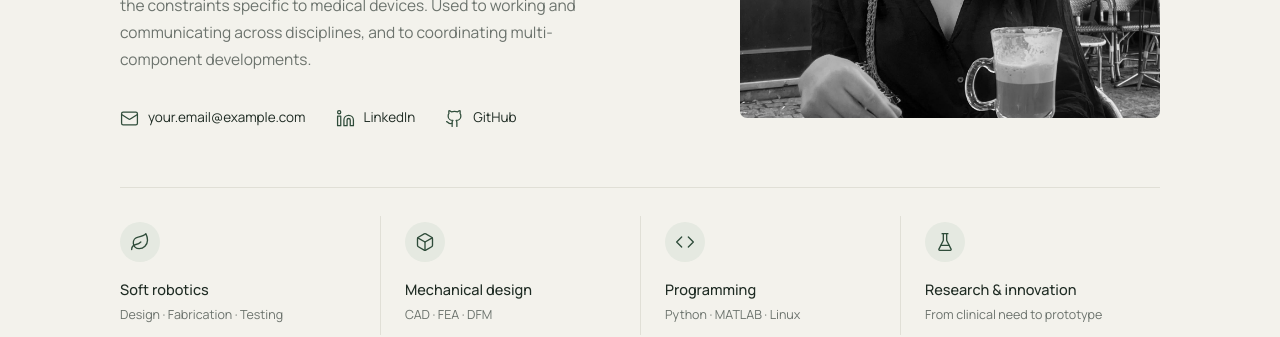
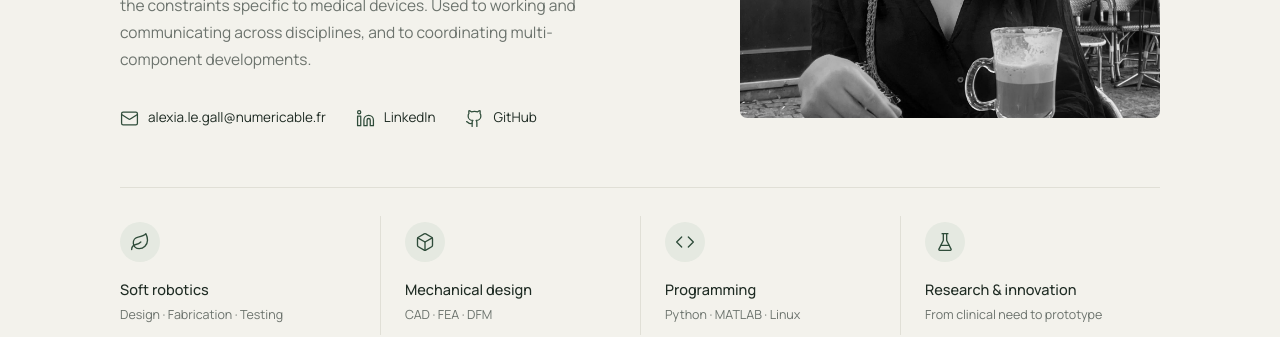
Before and after one commit to alexiaisgoofingaround/alexialegall, a Jekyll site: the page built from index.html, in a window 1280 px wide and 939 px high. Shown: the part 424-761 px from the top of the window. Built offline with Jekyll 4.4.1, drawn with Linux system fonts in a browser that asks for light colours.

Commit message:
Update _config.yml

```diff
--- a/_config.yml
+++ b/_config.yml
@@ -12,11 +12,11 @@
   name: "Alexia Le Gall"
   role: "Mechanical engineer & PhD candidate"
   tagline: "From clinical need to working prototype."
-  email: "your.email@example.com"          # <- put your real address
-  linkedin: ""                              # <- full URL, e.g. https://www.linkedin.com/in/...
+  email: "alexia.le.gall@numericable.fr"          # <- put your real address
+  linkedin: "https://www.linkedin.com/in/alexia-le-gall-831378164/"                              # <- full URL, e.g. https://www.linkedin.com/in/...
   github: "https://github.com/alexiaisgoofingaround"
   photo: "assets/img/profile.jpeg"           # <- your portrait (landscape or square, ~1200 px)
-  photo_alt: "Portrait of Alexia Le Gall"
+  photo_alt: "Just a picture of me."        # <- alt text for your portrait
   cv_pdf: "assets/files/cv.pdf"             # <- the maintained PDF CV
 
 collections:
```
